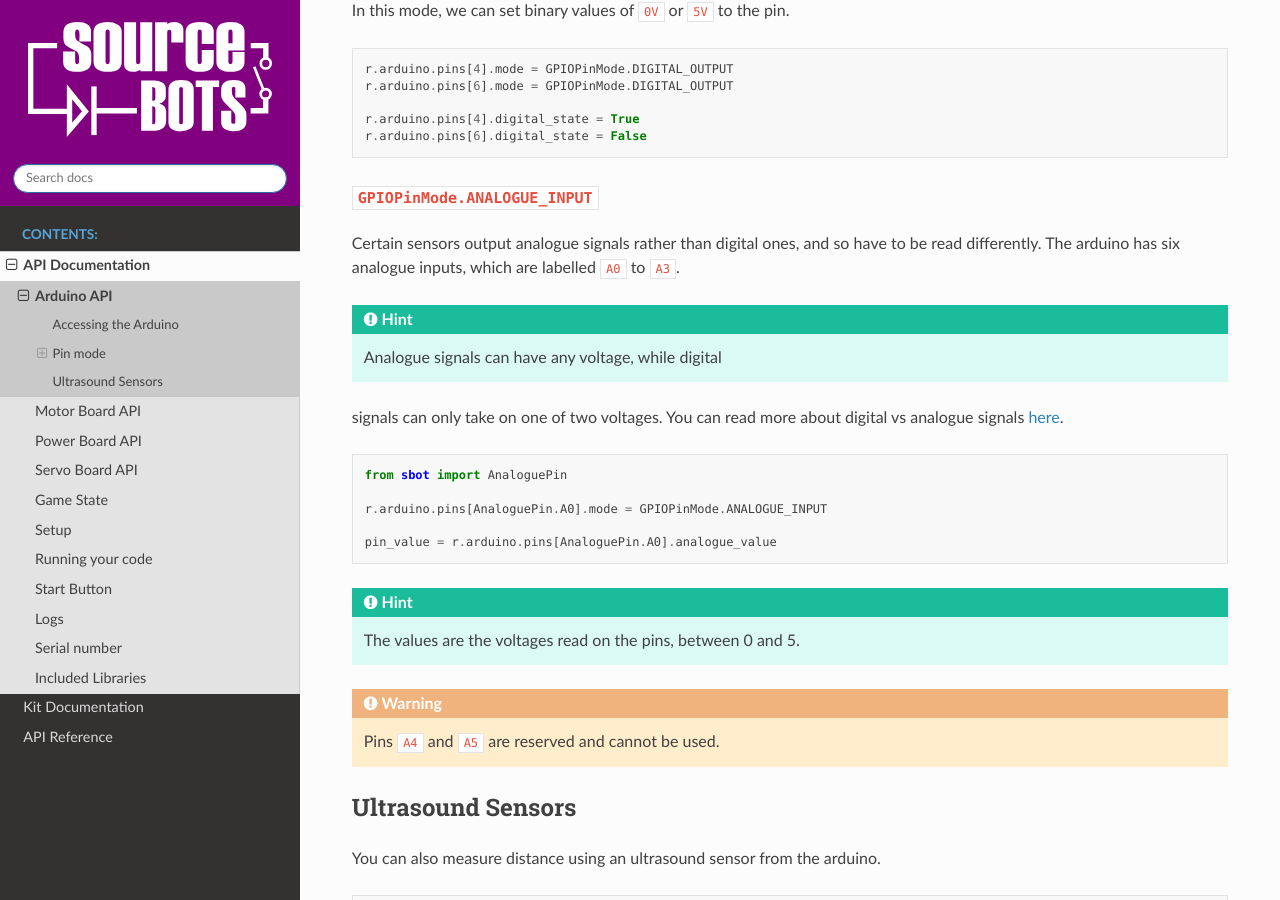
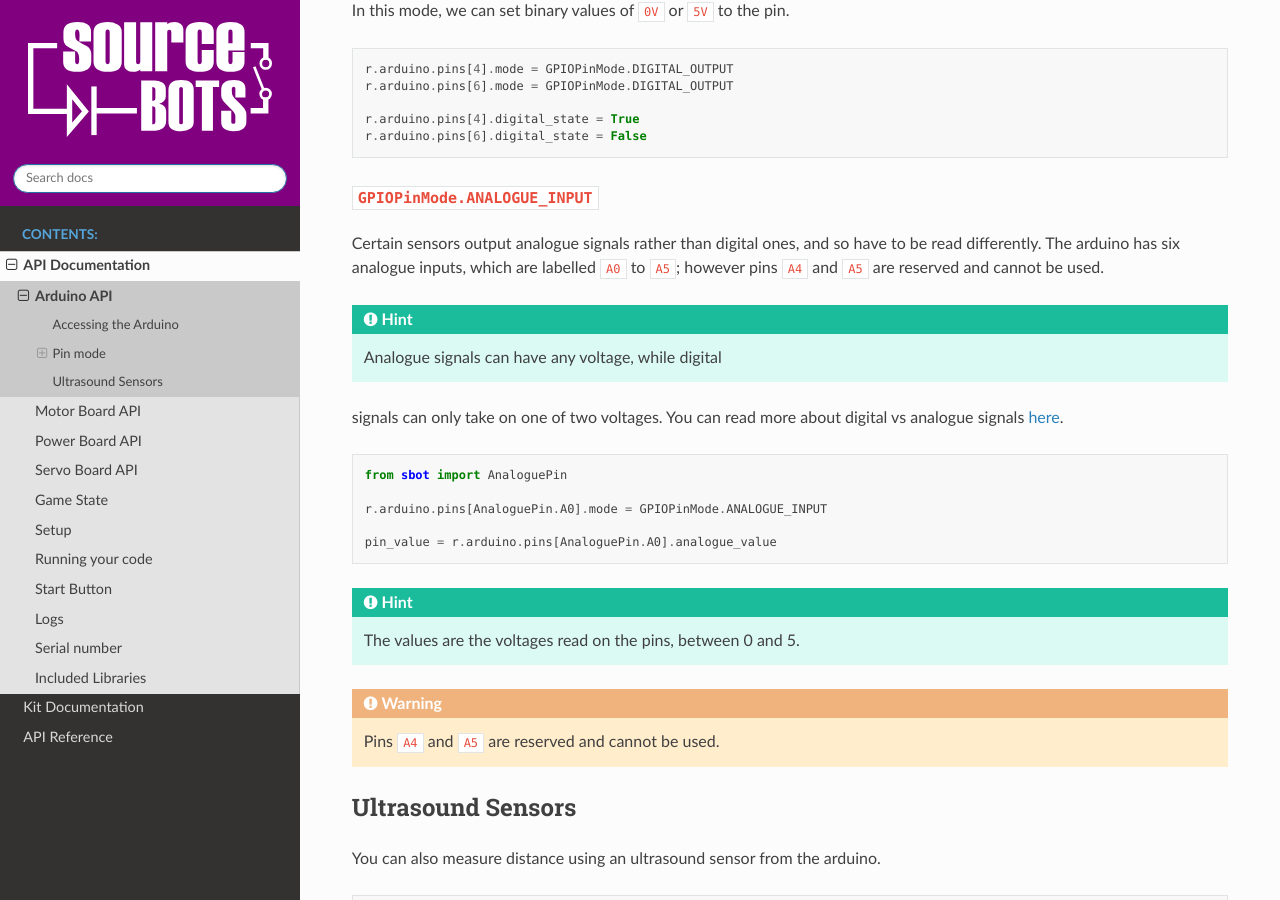
Before and after one commit to sourcebots/sbot, a Sphinx documentation site: the page built from docs/source/api/arduino.rst, in a window 1280 px wide and 900 px high, scrolled down 1409 px. Built offline with Sphinx 7.4.7 and the Read the Docs theme 2.0.0, drawn with Linux system fonts in a browser that asks for light colours.

Commit message:
Clarify why we can't use A4 / A5
Co-Authored-By: Kier Davis <me@kierdavis.com>

```diff
--- a/docs/source/api/arduino.rst
+++ b/docs/source/api/arduino.rst
@@ -95,7 +95,7 @@ In this mode, we can set binary values of ``0V`` or ``5V`` to the pin.
 
 Certain sensors output analogue signals rather than digital ones, and so
 have to be read differently. The arduino has six analogue inputs, which
-are labelled ``A0`` to ``A3``.
+are labelled ``A0`` to ``A5``; however pins ``A4`` and ``A5`` are reserved and cannot be used.
 
 .. Hint:: Analogue signals can have any voltage, while digital
 signals can only take on one of two voltages. You can read more about
```
